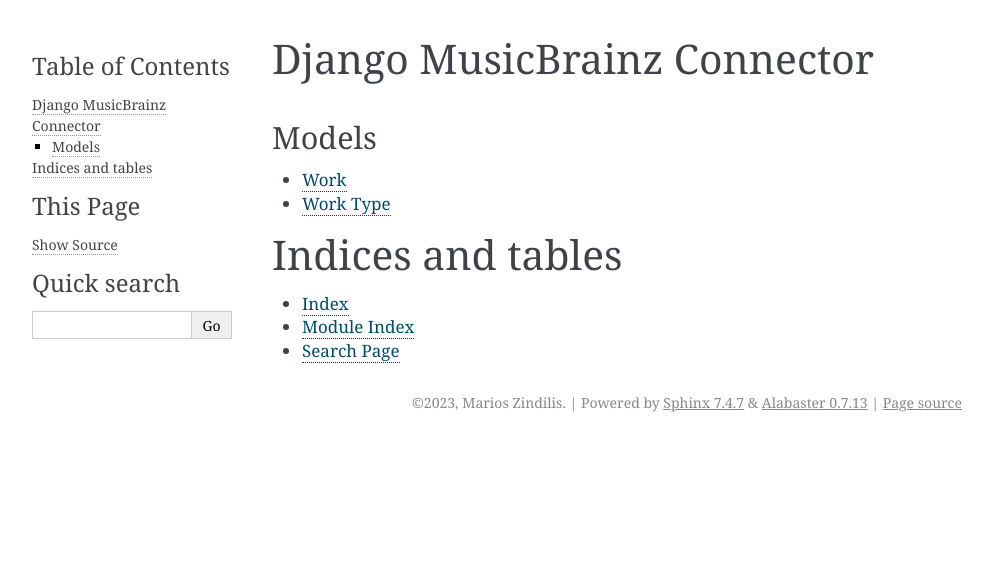
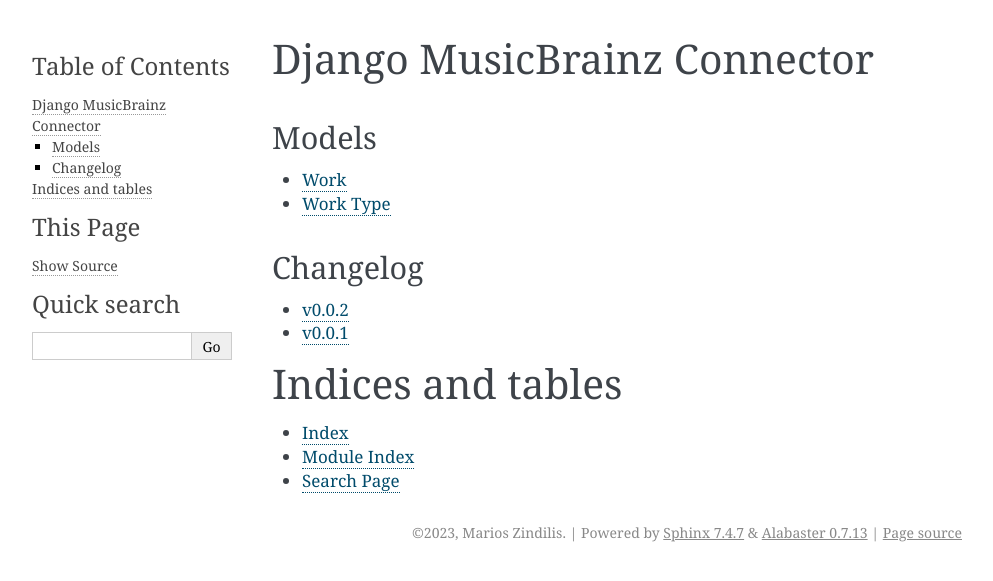
Before and after one commit to marios-zindilis/django-musicbrainz-connector, a Sphinx documentation site: the page built from docs/index.rst, in a window 1280 px wide. Shown: the top 581 px of the page, without its empty margins (148-1141 px from the left). Built offline with Sphinx 7.4.7, drawn with Linux system fonts in a browser that asks for light colours.

Commit message:
Updated docs

```diff
--- a/docs/conf.py
+++ b/docs/conf.py
@@ -11,8 +11,8 @@
 
 import django
 
-sys.path.append("../.")
-os.environ.setdefault("DJANGO_SETTINGS_MODULE", "test_settings")
+sys.path.insert(0, os.path.abspath('..'))
+os.environ['DJANGO_SETTINGS_MODULE'] = 'django_musicbrainz_connector.tests.settings'
 django.setup()
 
 project = "Django MusicBrainz Connector"
--- a/docs/index.rst
+++ b/docs/index.rst
@@ -19,6 +19,14 @@
    work
    work_type
 
+Changelog
+---------
+
+.. toctree::
+   :maxdepth: 1
+
+   changelog
+
 Indices and tables
 ==================
 
--- a/setup.cfg
+++ b/setup.cfg
@@ -1,6 +1,6 @@
 [metadata]
 name = django-musicbrainz-connector
-version = 0.0.1
+version = 0.0.2
 description = A Django app that connects to a replica of the MusicBrainz database.
 long_description = file: README.md
 long_description_content_type = text/markdown
```
Also changed, not shown: docs/changelog.rst (added, +11 -0 lines), 1 other file.
